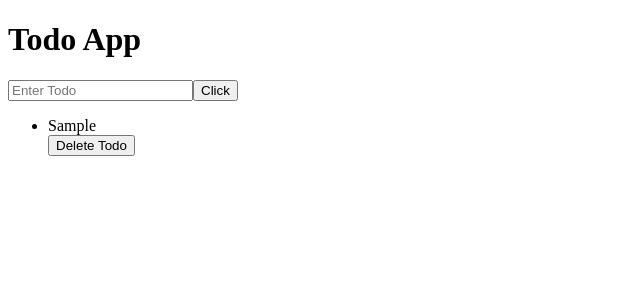
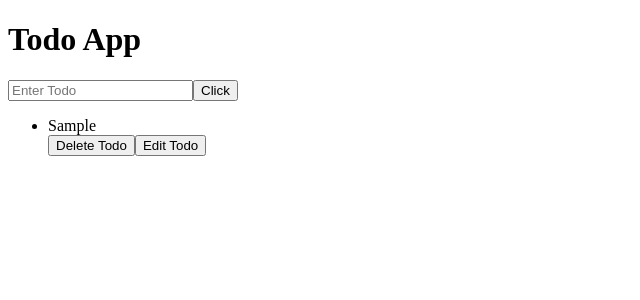
Before and after one commit to Hasankhan170/React-Todo-App, a React (Vite) app: page / in a window 1280 px wide. Both pictures are taken after typing "Sample" into the empty fields and a click on the button "Click". Shown: the top 300 px of the page, without its empty margins (0-640 px from the left). Built offline with nearby package versions, Linux system fonts and the light colour scheme.

Commit message:
edit done

```diff
--- a/src/App.jsx
+++ b/src/App.jsx
@@ -13,19 +13,21 @@ function App(){
     }
 
     arr.push(inputValue.current.value)
-    console.log(arr);
     setArr([...arr])
 
 
     inputValue.current.value = ""
-
   }
 
   const deleteTodo = (index)=>{
     arr.splice(index ,1)
     setArr([...arr])
-    console.log(arr);
+  }
 
+  const editTodo =(index)=>{
+    const newValue = prompt('Enter New Value')
+    arr.splice(index,1,newValue)
+    setArr([...arr])
   }
 
   return (
@@ -41,6 +43,7 @@ function App(){
             return <div key={index}>
               <li>{item}</li>
               <button onClick={ ()=> deleteTodo(index)}>Delete Todo</button>
+              <button onClick={ ()=> editTodo(index)}>Edit Todo</button>
             </div>
           })
 
```
